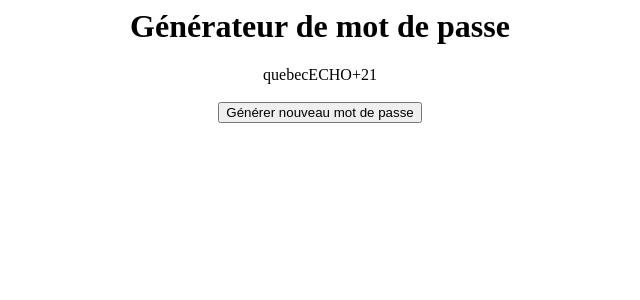
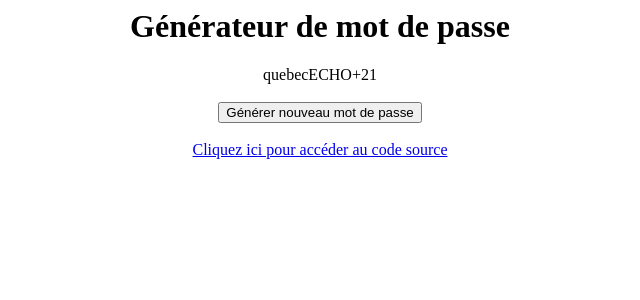
Before and after one commit to alexandremottier/PasswordGenerator-PHP, a PHP site: page / in a window 1280 px wide. Shown: the top 300 px of the page, without its empty margins (320-960 px from the left). Run offline with PHP 8.4, Linux system fonts and the light colour scheme.

Commit message:
Adding link to source code

```diff
--- a/index.php
+++ b/index.php
@@ -3,6 +3,7 @@
 <head>
 
   <meta content="text/html; charset=UTF-8" http-equiv="content-type">
+  <meta name="viewport" content="width=device-width">
   <title>Générateur de mot de passe</title>
 
   <script src="http://code.jquery.com/jquery-latest.js"></script>
@@ -35,6 +36,8 @@
 <br />
 <div style="text-align: center;">
 <button type="button" id="btn_click" />Générer nouveau mot de passe</button>
+<br /><br />
+<a href="https://forge.am-networks.fr/am/PasswordGenerator-PHP" target="_blank">Cliquez ici pour accéder au code source</a>
 </div>
 </body>
 </html>
```
